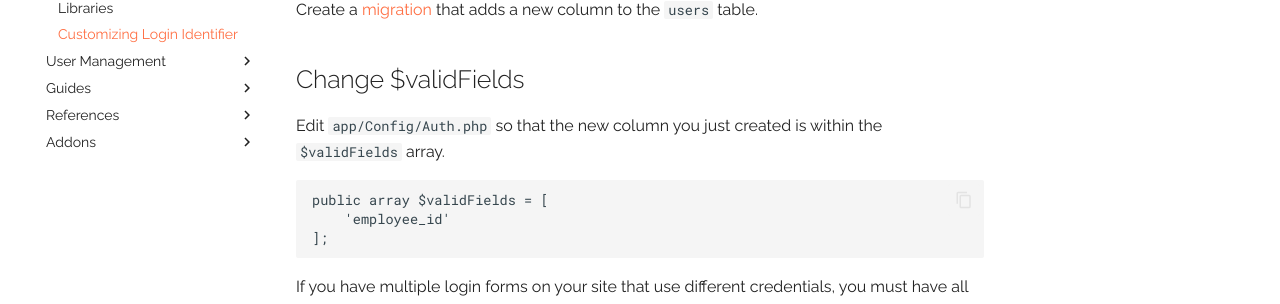
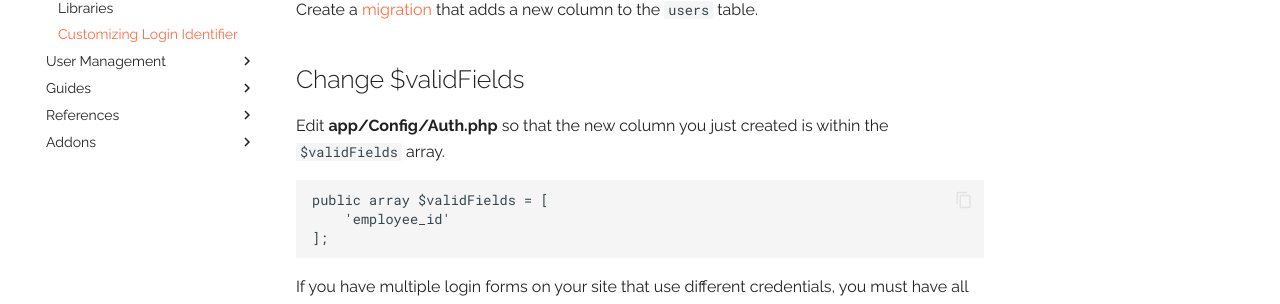
Before and after one commit to codeigniter4/shield, an MkDocs documentation site: the page built from docs/customization/login_identifier.md, in a window 1280 px wide and 900 px high. Shown: the part 418-722 px from the top of the window. Built offline with MkDocs 1.6.1 and Material for MkDocs 9.7.7, drawn with Linux system fonts in a browser that asks for light colours; comment, search, counter and statistics services are not loaded; a style sheet for code colours, icons or effects is not loaded.

Commit message:
docs: fix text decoration for file paths

````diff
--- a/docs/customization/login_identifier.md
+++ b/docs/customization/login_identifier.md
@@ -11,7 +11,7 @@ adds a new column to the `users` table.
 
 ## Change $validFields
 
-Edit `app/Config/Auth.php` so that the new column you just created is within the
+Edit **app/Config/Auth.php** so that the new column you just created is within the
 `$validFields` array.
 
 ```php
@@ -41,7 +41,7 @@ You must write new **Validation Rules** and then set them using the
 
 ## Customize Login View
 
-1. Change the `login` view file in the `app/Config/Auth.php` file.
+1. Change the `login` view file in the **app/Config/Auth.php** file.
 
     ```php
     public array $views = [
@@ -50,7 +50,7 @@ You must write new **Validation Rules** and then set them using the
     ];
     ```
 
-2. Copy file `vendor/codeigniter4/shield/src/Views/login.php` to `app/Views/Shield/login.php`.
+2. Copy file **vendor/codeigniter4/shield/src/Views/login.php** to **app/Views/Shield/login.php**.
 3. Customize the login form to change the name of the default `email` input to the new field name.
 
     ```php
````
